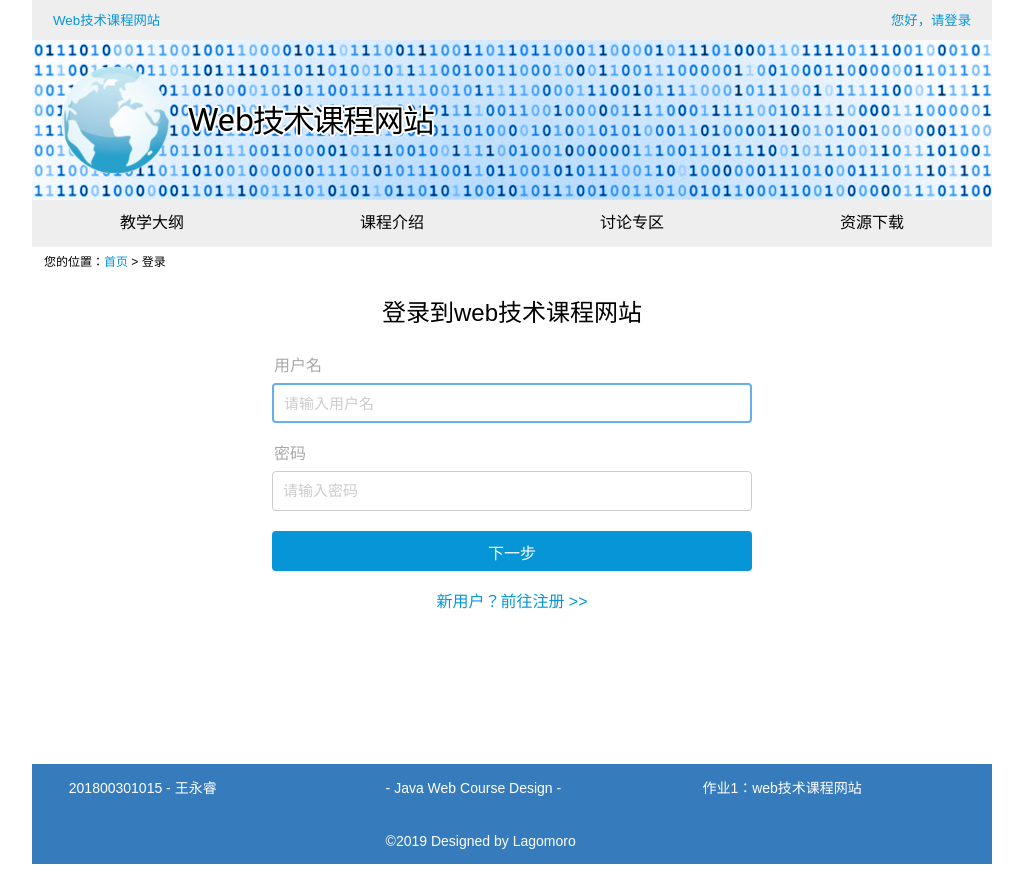
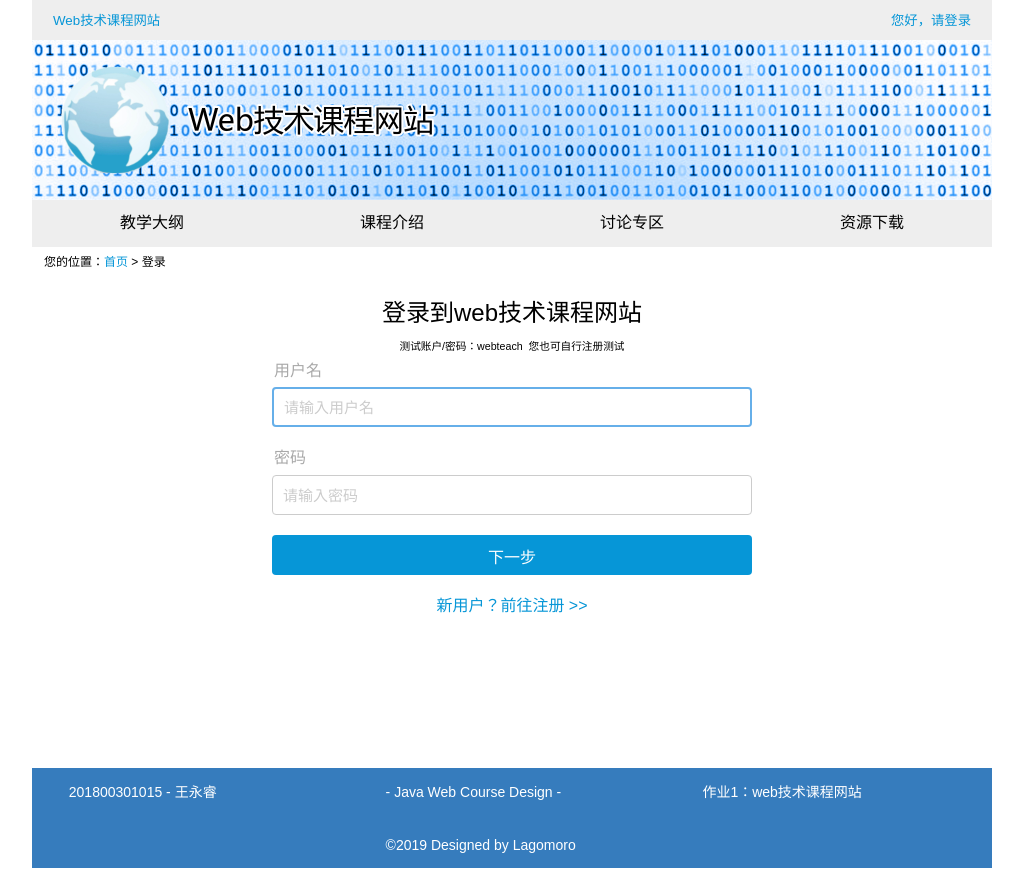
Before and after one commit to Lagomoro/Web-Cource-Design-1, a plain HTML site: page WebContent/login.html in a window 1280 px wide. Shown: the whole page, without its empty margins (128-1151 px from the left). Drawn offline with Linux system fonts and the light colour scheme; a web font is replaced by a local one.

Commit message:
Add Test User

```diff
--- a/WebContent/login.html
+++ b/WebContent/login.html
@@ -36,7 +36,7 @@
         <div class="content" style="width: 480px;">
             <label></label>
             <label style="font-size: 18pt;text-align: center;">登录到web技术课程网站</label>
-            <label></label>
+            <label style="font-size: 8pt;text-align: center;">测试账户/密码：webteach &nbsp;您也可自行注册测试</label>
             <label style="padding-left: 2px;color: red;font-size: 10pt;text-align: center;display: none;" id="warning"></label>
             <form action="login.do" method="post" onsubmit='return checkLoginForm()' target="loginBackContent" accept-charset="UTF-8">
                 <label style="padding-left: 2px;color: darkgray;">用户名</label><br>
```
